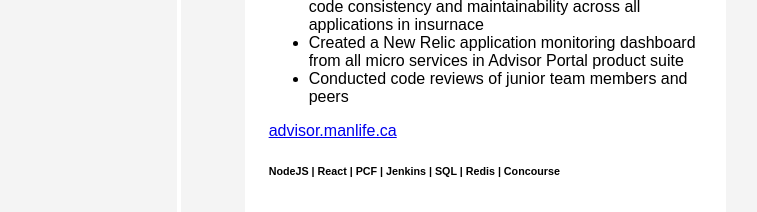
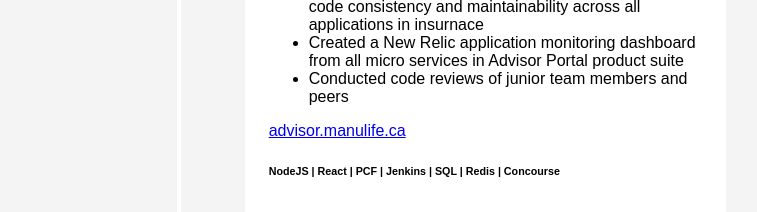
Before and after one commit to sadishag/dev-sadishagalappatti-site, a React (Vite) app: page / in a window 1280 px wide. Shown: the part 1680-1892 px from the top of the page, without its empty margins (461-1218 px from the left). Built offline with nearby package versions, Linux system fonts and the light colour scheme.

Commit message:
Fixing typo

```diff
--- a/src/components/Section/Timeline.jsx
+++ b/src/components/Section/Timeline.jsx
@@ -9,13 +9,11 @@
 
 const handleDescription = (exp_id, description) => {
   return (
-    <>
     <ul id="description-list">
       {description.map((e, idx) => {
         return <li key={`${exp_id}-${idx}`}>{e}</li>;
       })}
     </ul>
-    </>
   );
 };
 
@@ -23,7 +21,6 @@
   let workIconStyles = { background: "#06D6A0" };
   let schoolIconStyles = { background: "#f9c74f" };
   return (
-    <>
     <section id="experience">
       <h2>Experience</h2>
       <VerticalTimeline>
@@ -51,7 +48,7 @@
                     // className={`button ${
                     //   isWorkIcon ? workButton : schoolButton
                     // }`}
-                      href="/"
+                    href={`https://${element.buttonText}`}
                   >
                     {element.buttonText}
                   </a>
@@ -65,7 +62,6 @@
         })}
       </VerticalTimeline>
     </section>
-    </>
   );
 };
 
--- a/src/components/Section/timelineElements.js
+++ b/src/components/Section/timelineElements.js
@@ -43,7 +43,7 @@
       "Created a New Relic application monitoring dashboard from all micro services in Advisor Portal product suite",
       "Conducted code reviews of junior team members and peers",
     ],
-    buttonText: "advisor.manlife.ca",
+    buttonText: "advisor.manulife.ca",
     date: "July 2019 - September 2021",
     icon: "work",
     technologyUsed: [
```
Lines whose indentation alone changed are shown as unchanged.
